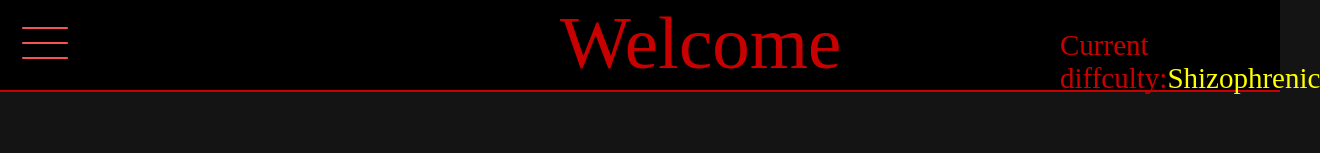
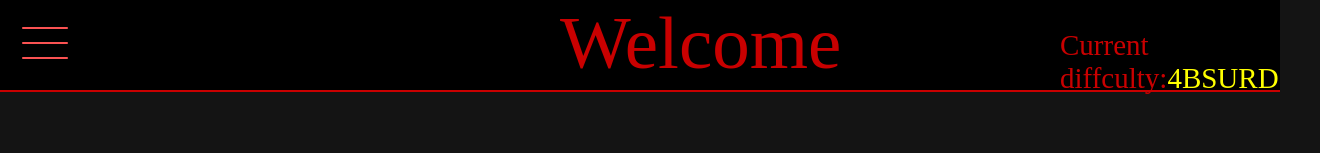
Before and after one commit to Raptures-CF/coore, a plain HTML site: page index.html in a window 1280 px wide. Shown: the top 153 px of the page, 1320 px wide, since content can reach past the window. Drawn offline with Linux system fonts and the light colour scheme.

Commit message:
Update index.html

```diff
--- a/index.html
+++ b/index.html
@@ -136,7 +136,7 @@
             </div>
 
             <div class="right">
-                <p>Current diffculty:<span class="current">Shizophrenic
+                <p>Current diffculty:<span class="current">4BSURD
                 </span>
                 </p>
             </div>
```
